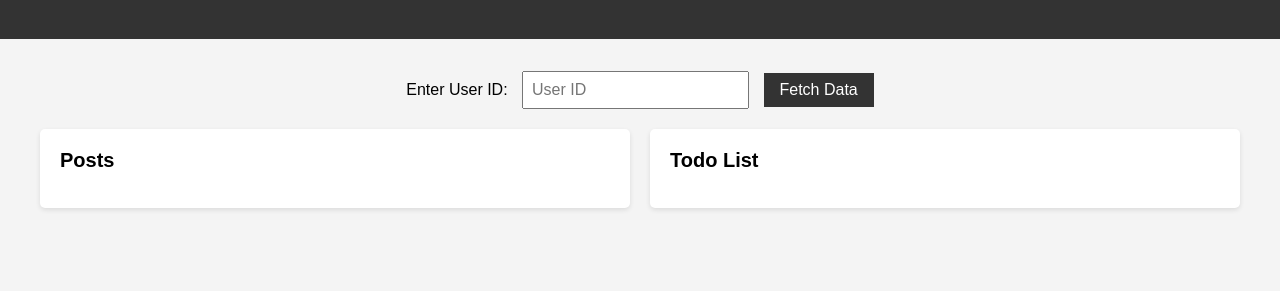
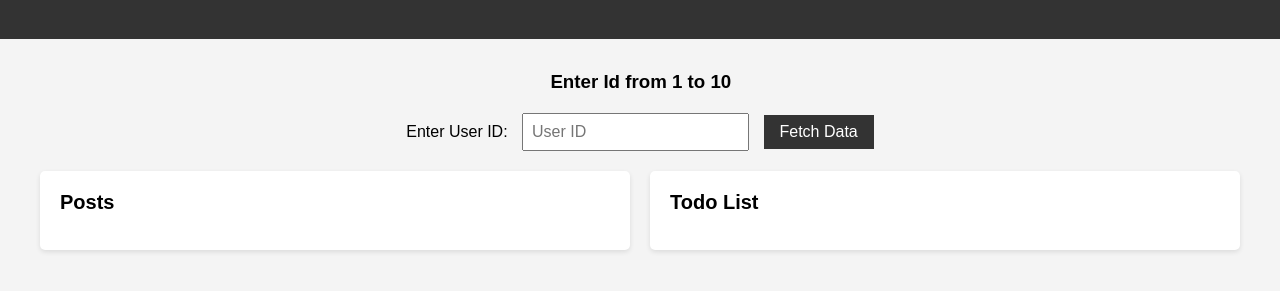
Before and after one commit to ru-nga/Blogging-Platform, a plain HTML site: page index.html in a window 1280 px wide. Shown: the part 81-372 px from the top of the page. Drawn offline with Linux system fonts and the light colour scheme.

Commit message:
first commit

```diff
--- a/index.html
+++ b/index.html
@@ -10,6 +10,7 @@
   <header>
     <h1>Blogify</h1>
   </header>
+  <h3 id="heading-instruction">Enter Id from 1 to 10</h3>
   <main>
     <div class="input-container">
       <label for="userId">Enter User ID:</label>
--- a/styles.css
+++ b/styles.css
@@ -89,3 +89,7 @@ li {
   color: red;
   font-weight: bold;
 }
+
+#heading-instruction{
+  margin-left: 43vw;
+}
```
